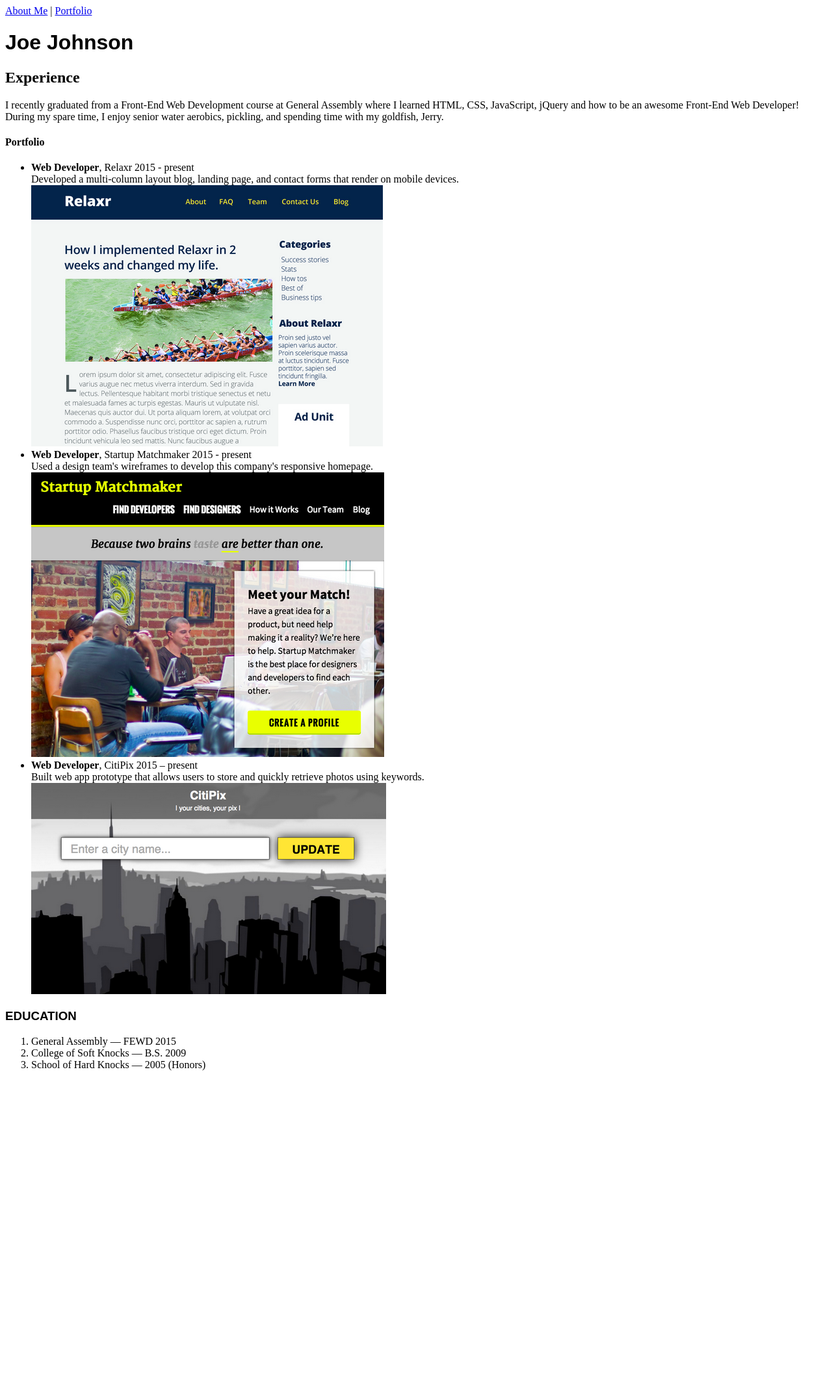
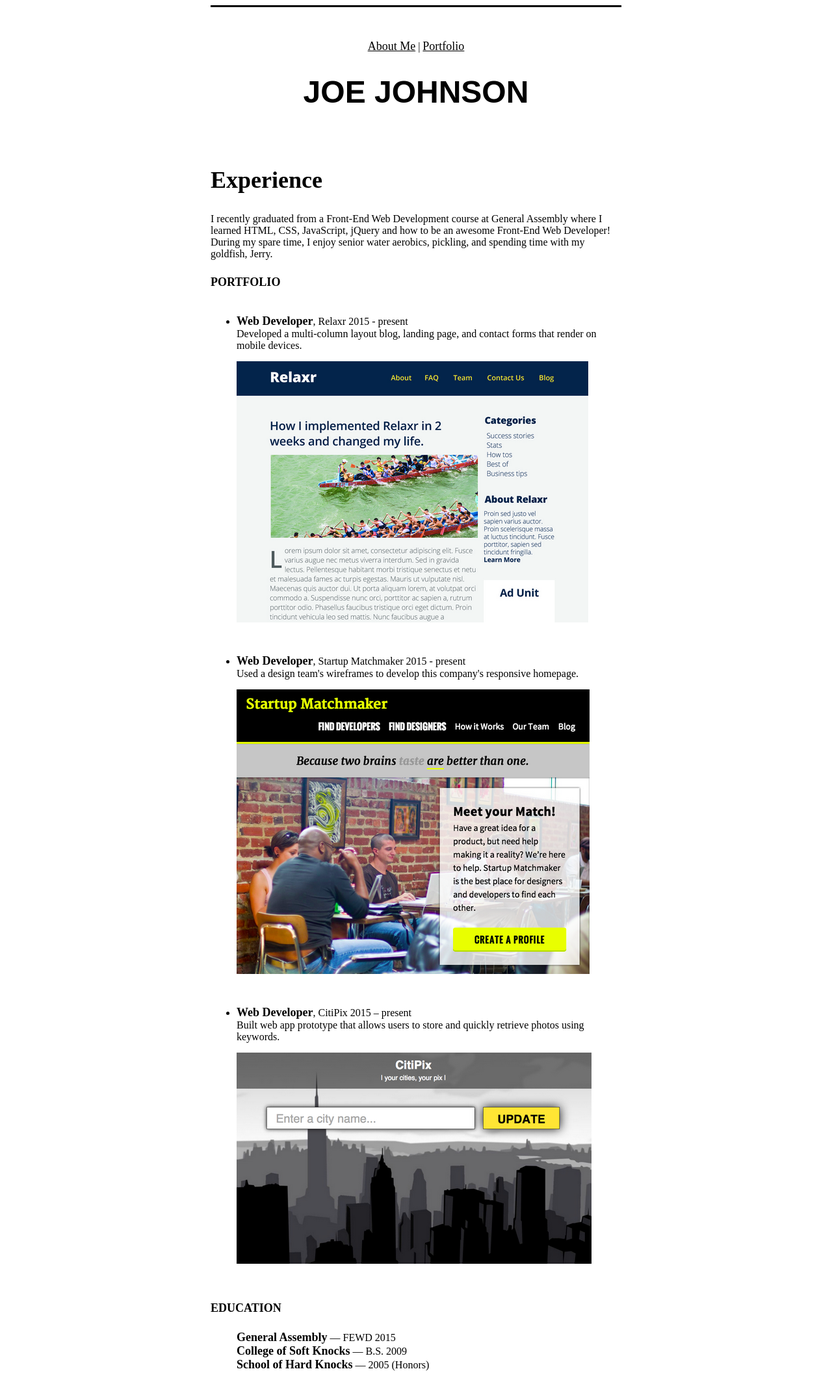
Before and after one commit to LillianChernin/121317-build-website, a plain HTML site: page portfolio.html in a window 1280 px wide. Shown: the whole page at 65% size. Before the commit the page ends 1664 px from the top, so only its background shows below. Drawn offline with Linux system fonts and the light colour scheme; a web font is replaced by a local one.

Commit message:
update styling

```diff
--- a/portfolio.html
+++ b/portfolio.html
@@ -13,24 +13,24 @@
       </nav>
       <h1>Joe Johnson</h1>
     </header>
-    <article>
+    <article id="experience">
       <h2>Experience</h2>
       <p>I recently graduated from a Front-End Web Development course at General Assembly where I learned HTML, CSS, JavaScript, jQuery and how to be an awesome Front-End Web Developer! During my spare time, I enjoy senior water aerobics, pickling, and spending time with my goldfish, Jerry.</p>
     </article>
-    <article>
+    <article id="portfolio">
       <h4>Portfolio</h4>
       <ul>
-        <li><span class="portfolio-heading">Web Developer</span>, Relaxr 2015 - present<br>Developed a multi-column layout blog, landing page, and contact forms that render on mobile devices.<br><img src="images/relaxr-deliverable.png" alt="screenshot of relaxr webpage"></li>
-        <li><span class="portfolio-heading">Web Developer</span>, Startup Matchmaker 2015 - present<br>Used a design team's wireframes to develop this company's responsive homepage.<br><img src="images/startup-matchmaker-deliverable.png" alt="screenshot of startup matchmaker webpage"></li>
-        <li><span class="portfolio-heading">Web Developer</span>, CitiPix 2015 – present<br>Built web app prototype that allows users to store and quickly retrieve photos using keywords.<br><img src="images/citipix-deliverable.png" alt="screenshot of citipix web app"></li>
+        <li class="portfolio-li"><span class="portfolio-heading">Web Developer</span>, Relaxr 2015 - present<br>Developed a multi-column layout blog, landing page, and contact forms that render on mobile devices.<br><img class="screenshot" src="images/relaxr-deliverable.png" alt="screenshot of relaxr webpage"></li>
+        <li class="portfolio-li"><span class="portfolio-heading">Web Developer</span>, Startup Matchmaker 2015 - present<br>Used a design team's wireframes to develop this company's responsive homepage.<br><img class="screenshot" src="images/startup-matchmaker-deliverable.png" alt="screenshot of startup matchmaker webpage"></li>
+        <li class="portfolio-li"><span class="portfolio-heading">Web Developer</span>, CitiPix 2015 – present<br>Built web app prototype that allows users to store and quickly retrieve photos using keywords.<br><img class="screenshot" src="images/citipix-deliverable.png" alt="screenshot of citipix web app"></li>
       </ul>
     </article>
-    <article>
-      <h3>EDUCATION</h3>
+    <article id="education">
+      <h4>EDUCATION</h4>
       <ol>
-        <li>General Assembly — FEWD 2015</li>
-        <li>College of Soft Knocks — B.S. 2009</li>
-        <li>School of Hard Knocks — 2005 (Honors)</li>
+        <li><span class="school">General Assembly</span> — FEWD 2015</li>
+        <li><span class="school">College of Soft Knocks</span> — B.S. 2009</li>
+        <li><span class="school">School of Hard Knocks</span> — 2005 (Honors)</li>
       </ol>
     </article>
   </body>
--- a/style.css
+++ b/style.css
@@ -1,17 +1,108 @@
 h1 {
   font-family: 'Muli', sans-serif;
+  font-size: 48px;
+  text-transform: uppercase;
 }
+
+h2 {
+  font-size: 36px;
+}
+
 
 h3 {
   font-family: 'Muli', sans-serif;
+  text-align: center;
+  font-size: 22px;
+
+}
+
+h4 {
+  text-transform: uppercase;
+  font-size: 18px;
+}
+
+header {
+  text-align: center;
+  border-top: 3px solid black;
+  padding-top: 50px;
+  padding-bottom: 25px;
+  width: 50%;
+  margin: 0 auto;
+}
+
+
+a {
+  color: black;
+  font-size: 18px;
+}
+
+ol {
+  list-style-type: none;
+}
+
+footer {
+  text-align: center;
+  border-top: 3px solid black;
+  padding-top: 50px;
+  clear:both;
+  width: 50%;
+  margin: 0 auto;
 }
 
 .portfolio-heading {
   font-weight: bold;
+  font-size: 18px;
 
 }
 
+.social-media {
+  display: inline-block;
+  font-size: 25px;
+  padding: 10px;
+
+}
+
+.portfolio-li {
+  padding-top: 15px;
+  padding-bottom: 15px;
+}
+
+.screenshot {
+  margin-top: 15px;
+  margin-bottom: 15px;
+}
+
+.school {
+  font-weight: bold;
+  font-size: 18px;
+}
+
+
 #joe-johnson-pic {
-  height: 400px;
-  width: 300px;
+  width: 15%;
+  float: right;
+  margin-right: 29%;
+  margin-bottom: 24px;
 }
+#about-me {
+  width: 20%;
+  margin-left: 29%;
+  float: left;
+  display:block;
+  font-size: 25px;
+}
+
+#experience {
+  width: 50%;
+  margin: 0 auto;
+}
+
+#portfolio {
+  width: 50%;
+  margin: 0 auto;
+}
+
+#education {
+  width: 50%;
+  margin: 0 auto;
+}
```
Also changed, not shown: index.html (+5 -5 lines).
